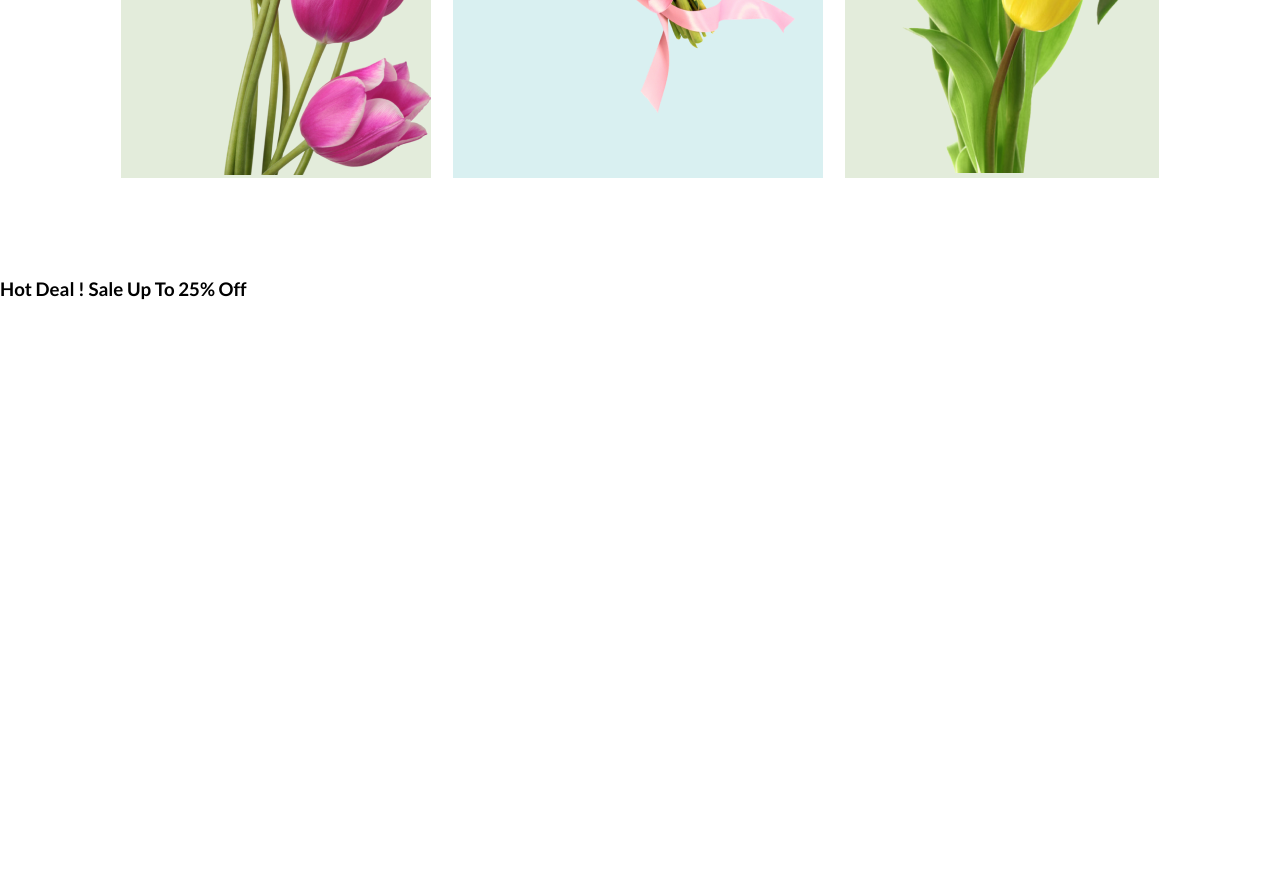
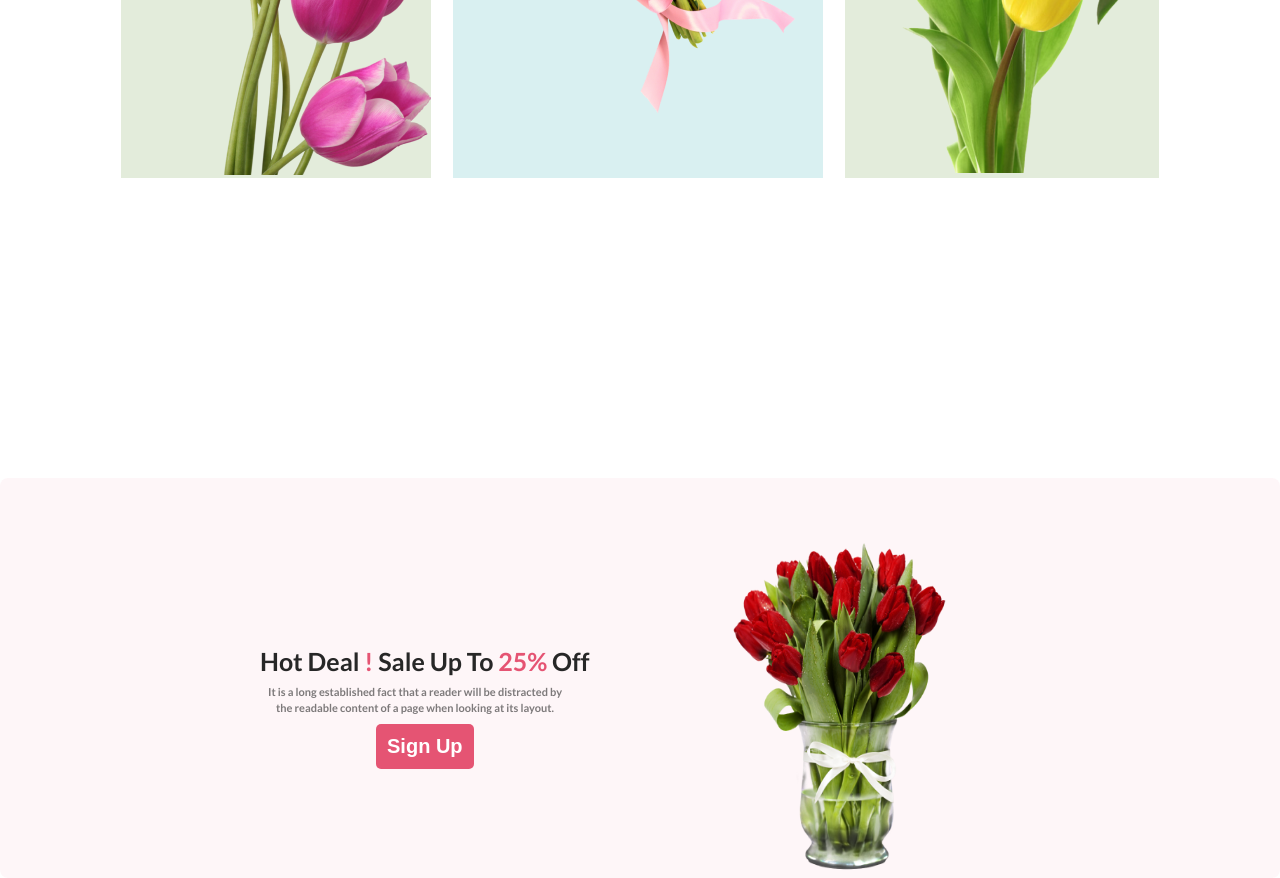
Before and after one commit to Easin2023/first-assignment-repa, a plain HTML site: page index.html in a window 1280 px wide. Shown: the part 1271-2149 px from the top of the page. Before the commit the page ends 1571 px from the top, so only its background shows below. Drawn offline with Linux system fonts and the light colour scheme.

Commit message:
section-2 done

```diff
--- a/index.html
+++ b/index.html
@@ -42,8 +42,11 @@
         <section class="section-2">
             <div class="section-2-container">
                 <div class="section-2-text-paragraph-item">
-                    <h3>Hot Deal ! Sale Up To 25% Off</h3>
+                    <h3 class="section-2-text">Hot Deal <span class="heading-text-design">!</span> Sale Up To <span class="heading-text-design">25%</span> Off</h3>
+                    <p class="section-2-paragraph">It is a long established fact that a reader will be distracted by the readable content of a page when looking at its layout.</p>
+                    <button class="header-button">Sign Up</button>
                 </div>
+                <img  src="style/image/pngwing 8.png" alt="" class="section-2-image">
             </div>
         </section>
     </main>
--- a/style/style.css
+++ b/style/style.css
@@ -35,7 +35,7 @@ body{
     padding:  7px 200px 7px 0px ;
 }
 .header-button{
-    border-radius: 8px;
+    border-radius: 5px;
     background: #E55473;
     color: #FFF;
     font-size: 20px;
@@ -86,3 +86,43 @@ body{
 .flower-i{
     padding-top: 64px;
 }
+/* section-2-style */
+.section-2{
+    /* padding: 200px 0px 0px 0px; */
+    border-radius: 8px;
+    background: rgba(229, 84, 115, 0.05);
+    height: 400px;
+    margin-top: 200px;
+}
+.section-2-container{
+    display: flex;
+    align-items: center;
+
+}
+.section-2-text-paragraph-item{
+        text-align: center;
+        padding: 60px 90px 0px 260px;
+}
+.section-2-text{
+    color: #272727;
+    font-size: 25px;
+    font-weight: 800;
+
+}
+.section-2-paragraph{
+    color: rgba(39, 39, 39, 0.60);
+    font-size: 11px;
+    font-weight: 400;
+    line-height:16px;
+    width: 310px;
+    padding: 8px 0px 8px 0px;
+}
+.heading-text-design{
+    color: #E55473;
+}
+.section-2-image{
+    width: 223px;
+    height: 339px;
+    padding:60px 0px 0px 50px ;
+
+}
```
